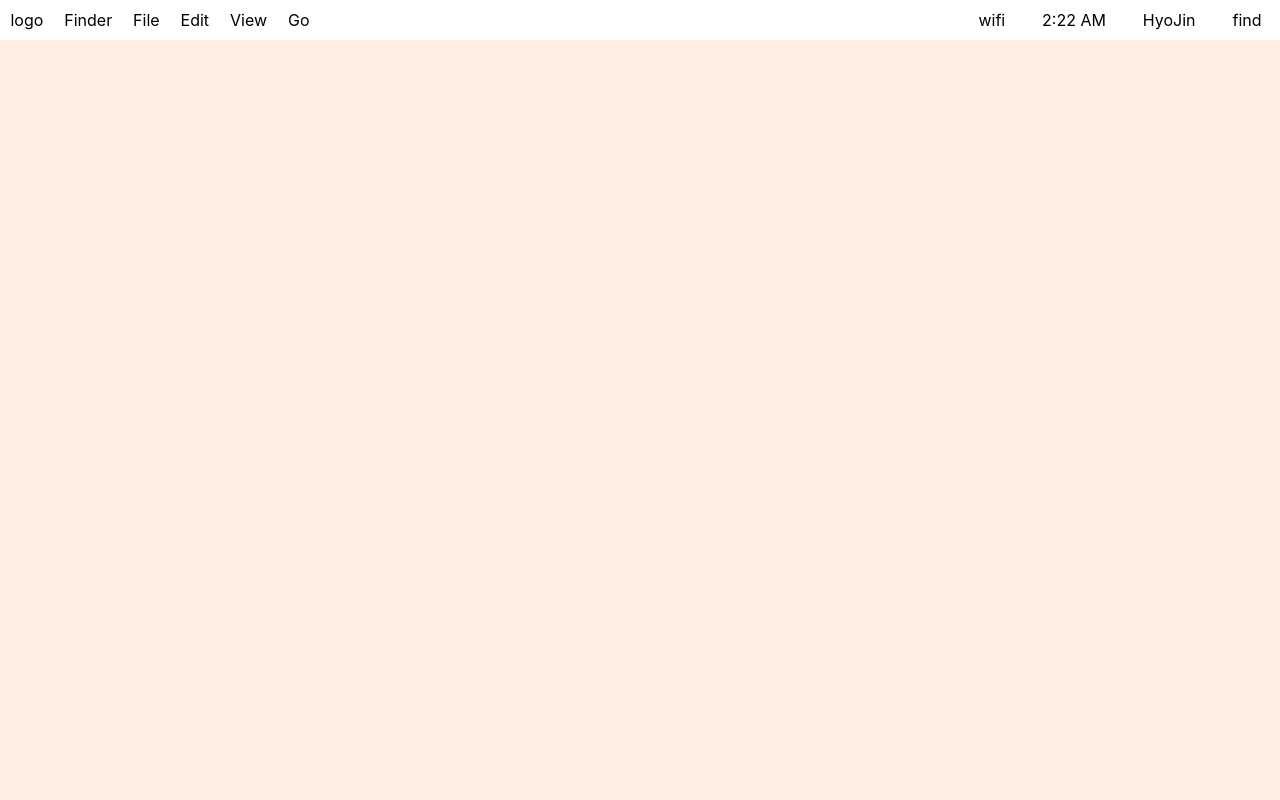
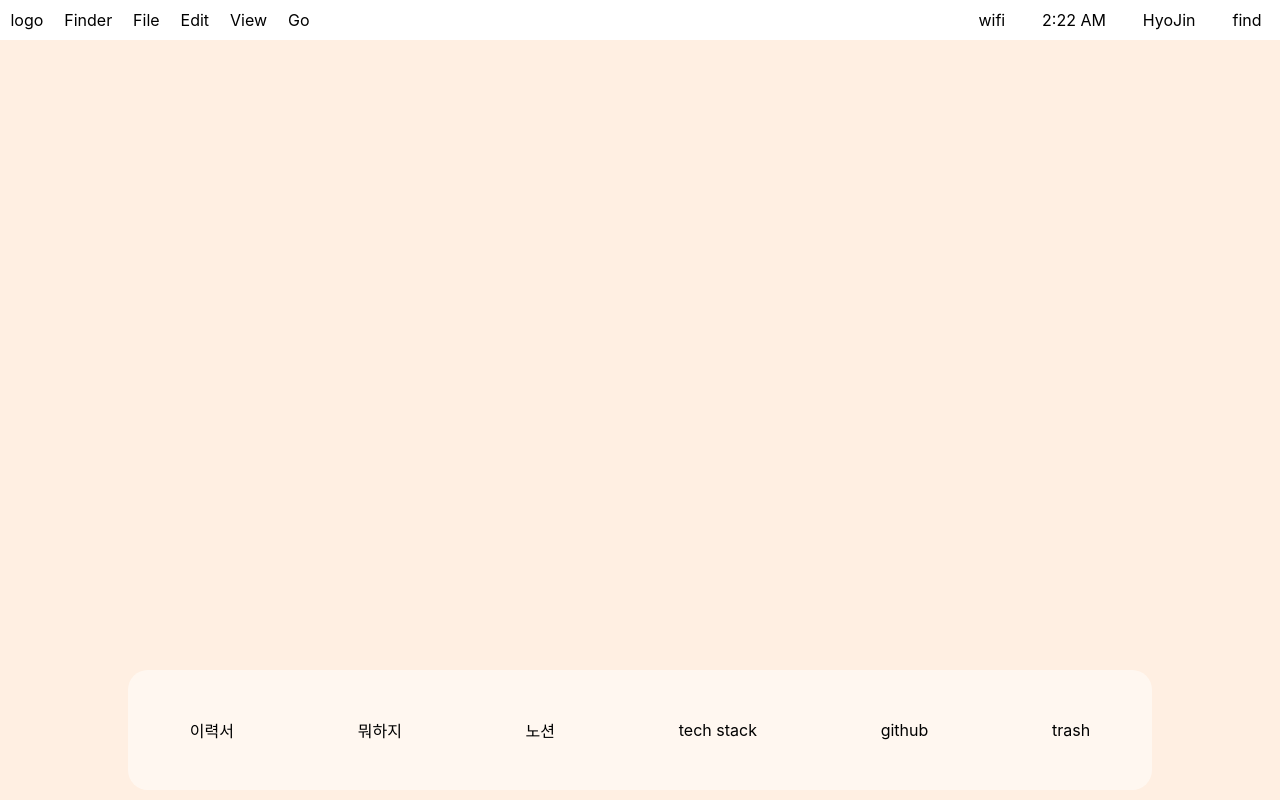
Before and after one commit to hyojinLee-git/hyojinLee-git.github.io, a React (Create React App) app: page /main in a window 1280 px wide. Built offline with nearby package versions, Linux system fonts and the light colour scheme; the HTML template or start-up script is replaced by a standard one.

Commit message:
feat:dockbar

```diff
--- /dev/null
+++ b/src/components/DockBar.jsx
@@ -0,0 +1,45 @@
+import React from 'react';
+import styled from '@emotion/styled';
+
+const StyledDockBar=styled.div`
+    position: absolute;
+    bottom: 10px;
+    display: flex;
+    left: 50%;
+    transform: translateX(-50%);
+    background-color: rgba(255,255,255,0.5);
+    border-radius: 20px;
+    height: 15%;
+    width: 80%;
+`
+
+const Ul=styled.ul`
+    display: flex;
+    list-style: none;
+    align-items: center;
+    padding: 0;
+    justify-content: space-around;
+    width: 100%;
+`
+
+// const Li=styled.li`
+//     margin-right: 10px;
+// `
+
+
+const DockBar = () => {
+    return (
+        <StyledDockBar>
+            <Ul>
+                <li>이력서</li>
+                <li>뭐하지</li>
+                <li>노션</li>
+                <li>tech stack</li>
+                <li>github</li>
+                <li>trash</li>
+            </Ul>
+        </StyledDockBar>
+    );
+};
+
+export default DockBar;
--- a/src/components/MenuBar.jsx
+++ b/src/components/MenuBar.jsx
@@ -15,27 +15,27 @@ const Ul=styled.ul`
     justify-content: space-around;
     padding:0;
     width: 25%;
+    list-style: none;
 
 `
-const Li=styled.li`
-    list-style: none;
-`
+
 const MenuBar = () => {
     return (
         <Header>
             <Ul>
-                <Li>logo</Li>
-                <Li>Finder</Li>
-                <Li>File</Li>
-                <Li>Edit</Li>
-                <Li>View</Li>
-                <Li>Go</Li>
+                <li>logo</li>
+                <li>Finder</li>
+                <li>File</li>
+                <li>Edit</li>
+                <li>View</li>
+                <li>Go</li>
+
             </Ul>
             <Ul>
-                <Li>wifi</Li>
-                <Li>2:22 AM</Li>
-                <Li>HyoJin</Li>
-                <Li>find</Li>
+                <li>wifi</li>
+                <li>2:22 AM</li>
+                <li>HyoJin</li>
+                <li>find</li>
             </Ul>
         </Header>
     );
--- a/src/pages/Enter.jsx
+++ b/src/pages/Enter.jsx
@@ -8,6 +8,7 @@ const StlyedComponent=styled.div`
 `
 const Button=styled.button`
     height: 96px;
+
     &>a{
         color:black;
         text-decoration:none;
--- a/src/pages/Main.jsx
+++ b/src/pages/Main.jsx
@@ -1,10 +1,12 @@
 import React from 'react';
+import DockBar from '../components/DockBar';
 import MenuBar from '../components/MenuBar';
 
 const Main = () => {
     return (
         <>
             <MenuBar/>
+            <DockBar/>
         </>
     );
 };
```
